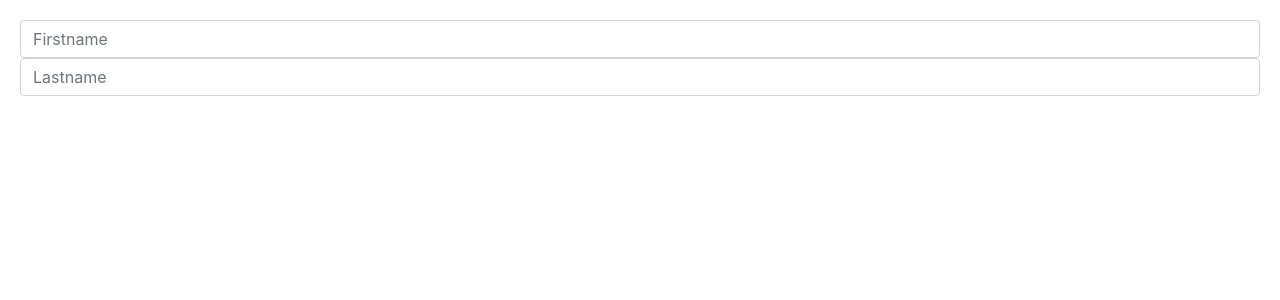
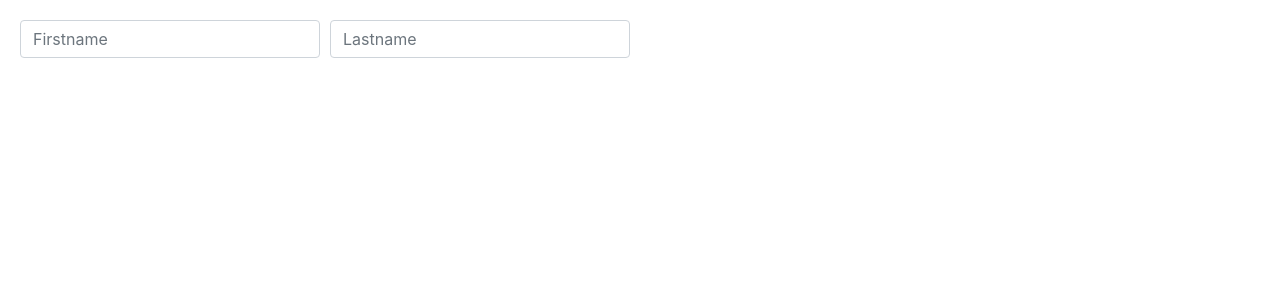
Before and after one commit to SarahAyuNanda/simple-dynamic-add-delete, a React (Create React App) app: page / in a window 1280 px wide. Shown: the top 300 px of the page. Built offline with nearby package versions, Linux system fonts and the light colour scheme.

Commit message:
Styling form

```diff
--- a/src/App.css
+++ b/src/App.css
@@ -5,3 +5,13 @@
   padding: 20px;
   font-size: 16px;
 }
+
+.Form {
+  display: flex;
+  flex-direction: row;
+}
+
+.Form input {
+  width: 300px;
+  margin-right: 10px;
+}
```
